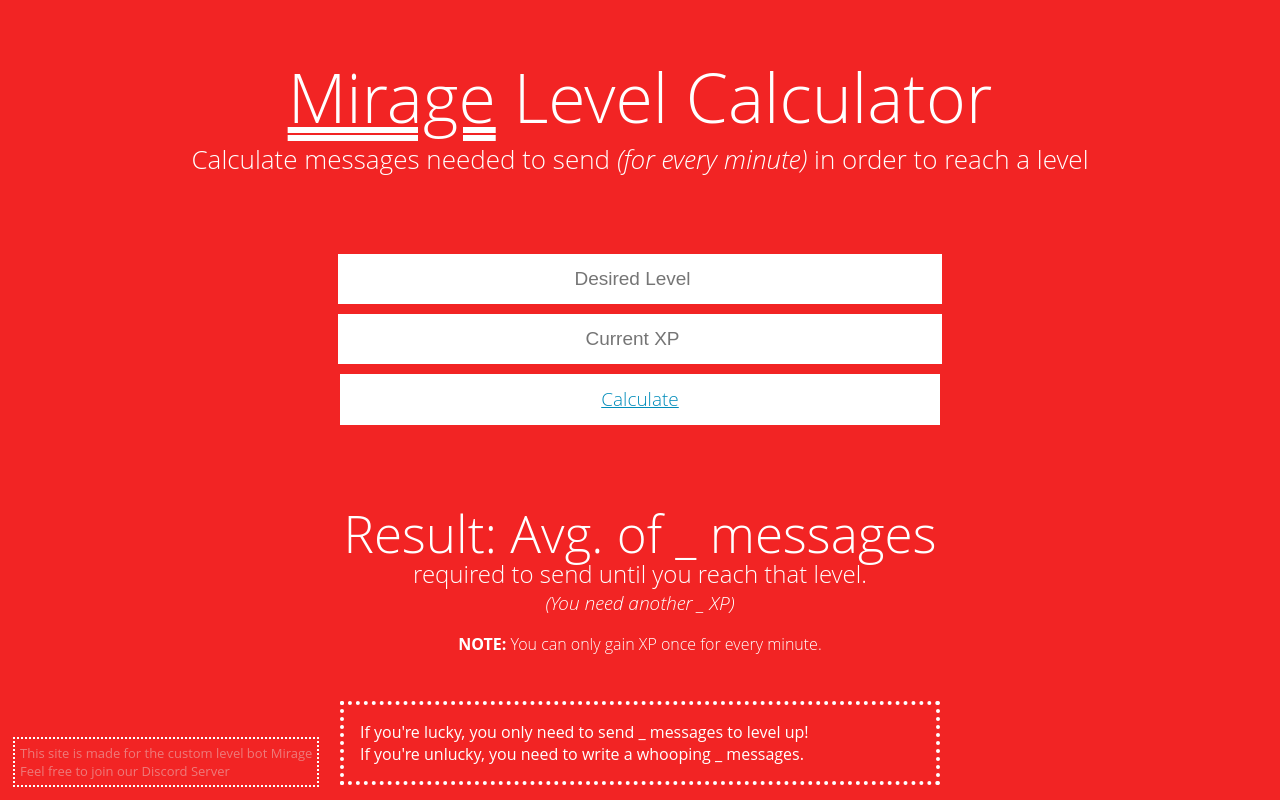
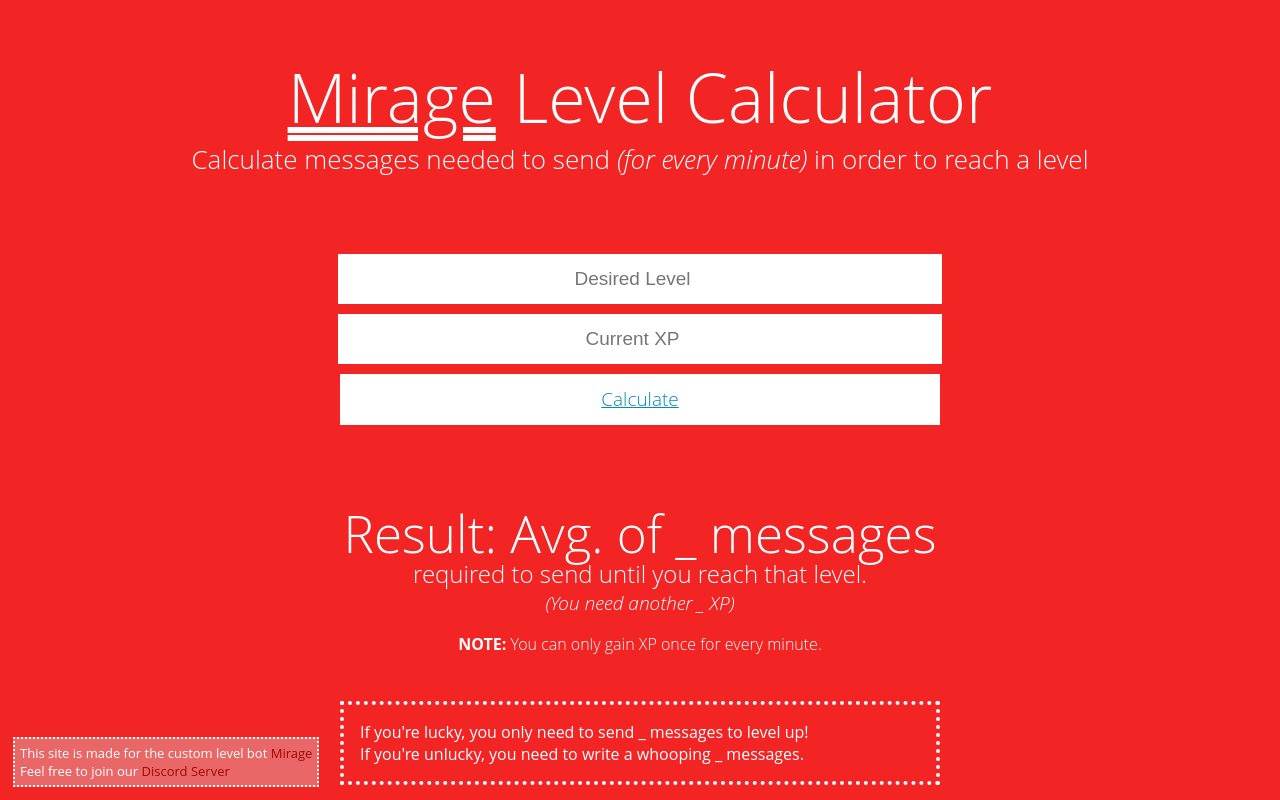
Before and after one commit to miragecalc/mirage-calculator, a plain HTML site: page index.html in a window 1280 px wide. Drawn offline with Linux system fonts and the light colour scheme.

Commit message:
Update style.css

```diff
--- a/style.css
+++ b/style.css
@@ -137,8 +137,8 @@
     text-align: left;
     font-size: 13px;
 
-    color: #ed7b7b;
-    background-color: #f22424;
+    color: #ffffff;
+    background-color: #ea6767;
     transition-duration: 0.5s;
 }
 
@@ -149,7 +149,7 @@
 
 .disclaimer a
 {
-    color: #ed7b7b;
+    color: #a50606;
     text-decoration: none;
 }
 
```
